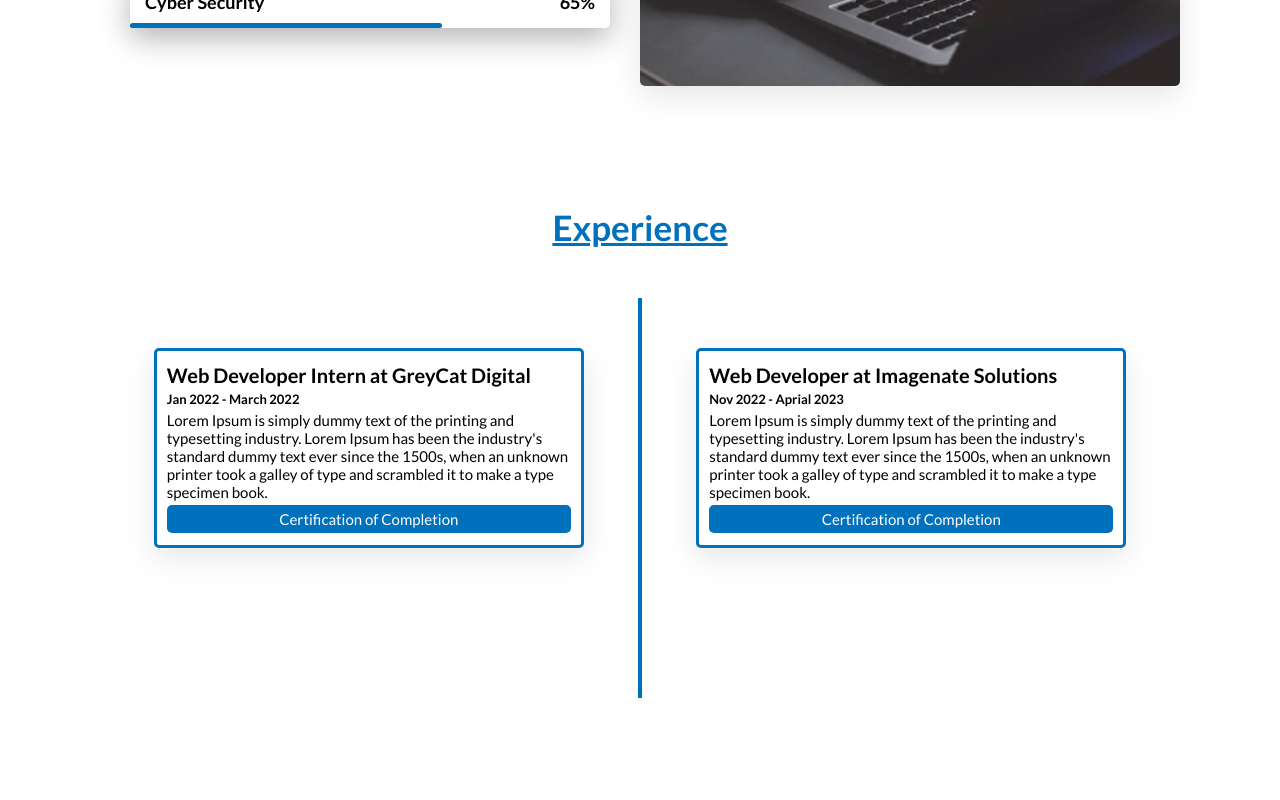
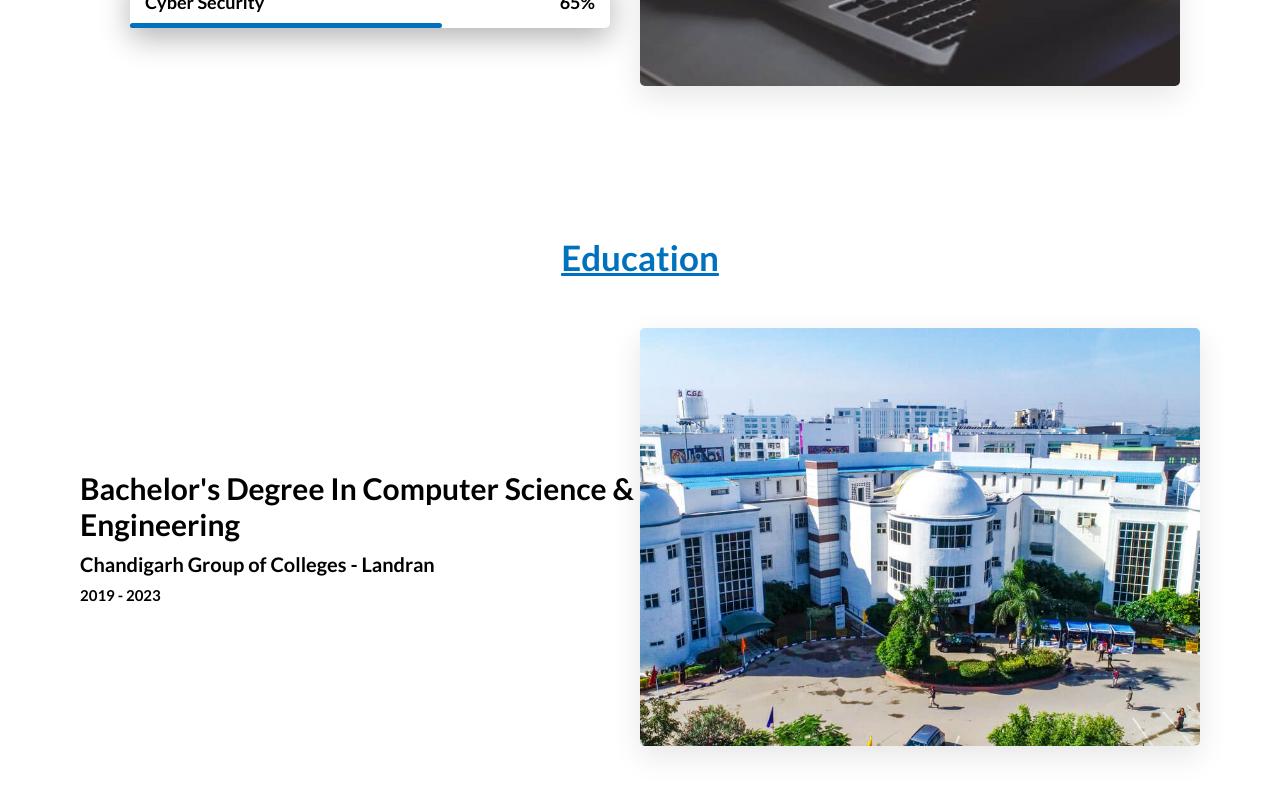
Before and after one commit to gsharma101/pfrj, a React (Create React App) app: page / in a window 1280 px wide. Shown: the part 1480-2280 px from the top of the page. Built offline with nearby package versions, Linux system fonts and the light colour scheme.

Commit message:
react pf 1.0

```diff
--- a/src/App.js
+++ b/src/App.js
@@ -10,7 +10,7 @@ const App = () => {
             <Header />
             <About />
             <Skills />
-            <Experience />
+            {/* <Experience /> */}
             <Education />
             <Learning />
             <Projects />
--- a/src/components/experience/ExperienceCard.jsx
+++ b/src/components/experience/ExperienceCard.jsx
@@ -4,7 +4,7 @@ import "./experiencecard.scss";
 const ExperienceCard = ({ title, timePeriod, description, link }) => {
   return (
     <div className="timeline">
-      <div className="experiene__box ex__1">
+      <div className="experiene__box">
         <div className="title">{title}</div>
         <div className="timePeriod">{timePeriod}</div>
         <p>{description}</p>
--- a/src/components/experience/experiencecard.scss
+++ b/src/components/experience/experiencecard.scss
@@ -48,12 +48,4 @@
       }
     }
   }
-  .ex__1 {
-    margin-top: 5rem;
-    // margin-right: 2rem;
-  }
-  .ex__2 {
-    margin-top: 20rem;
-    margin-left: 2rem;
-  }
 }
--- a/src/containers/experience/Experience.jsx
+++ b/src/containers/experience/Experience.jsx
@@ -12,7 +12,7 @@ const Experience = () => {
           title={"Web Developer Intern at GreyCat Digital"}
           timePeriod={"Jan 2022 - March 2022"}
           description={
-            "Lorem Ipsum is simply dummy text of the printing and typesetting industry. Lorem Ipsum has been the industry's standard dummy text ever since the 1500s, when an unknown printer took a galley of type and scrambled it to make a type specimen book."
+            "In my 3th year of college i did an internship for greycat digital as a  Web developer my day to day task involve development and handling of websites the tech stack used was HTML, CSS/SCSS, JavaScript, PHP and MySQL"
           }
           link={
             "https://drive.google.com/file/d/1O9-JEHLyVOvYNv1sdEyWiY4LXYQXWh2H/view"
@@ -20,10 +20,13 @@ const Experience = () => {
         />
         <div className="line"></div>
         <ExperienceCard
-          title={"Web Developer at Imagenate Solutions"}
+          title={"Full-Stack Developer at Imagenate Solutions"}
           timePeriod={"Nov 2022 - Aprial 2023"}
           description={
-            "Lorem Ipsum is simply dummy text of the printing and typesetting industry. Lorem Ipsum has been the industry's standard dummy text ever since the 1500s, when an unknown printer took a galley of type and scrambled it to make a type specimen book."
+            "In my 4th year of college i did an internship for Imagenate Solutions as a  Full-Stack Web developer my day to day task involve development and handling of websites the tech stack used was HTML, CSS/SCSS, JavaScript, React, PHP and MySQL, Wordpress and etc"
+          }
+          link={
+            "https://drive.google.com/file/d/1APa0eb-aDXA4yS_eY7JZVU5_4aUzEgoB/view?usp=sharing"
           }
         />
       </div>
```
